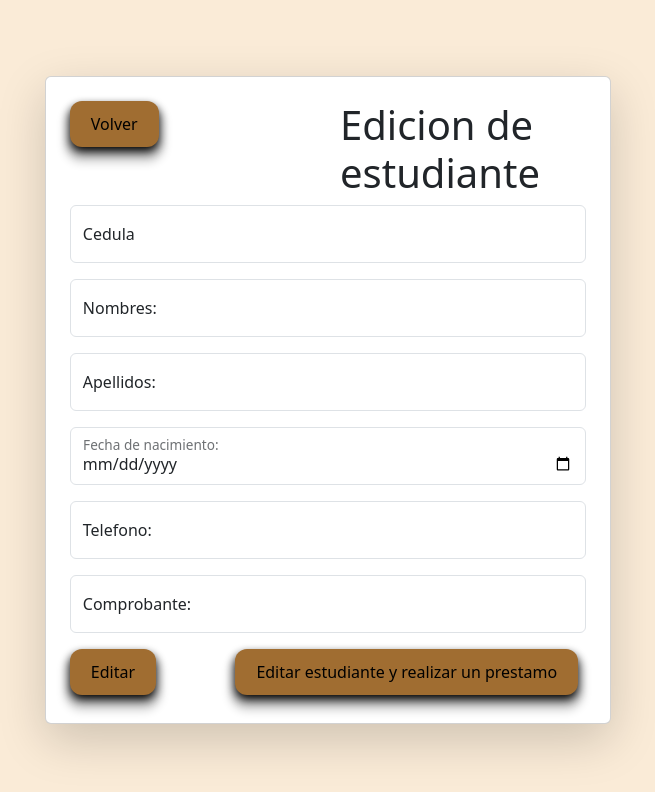
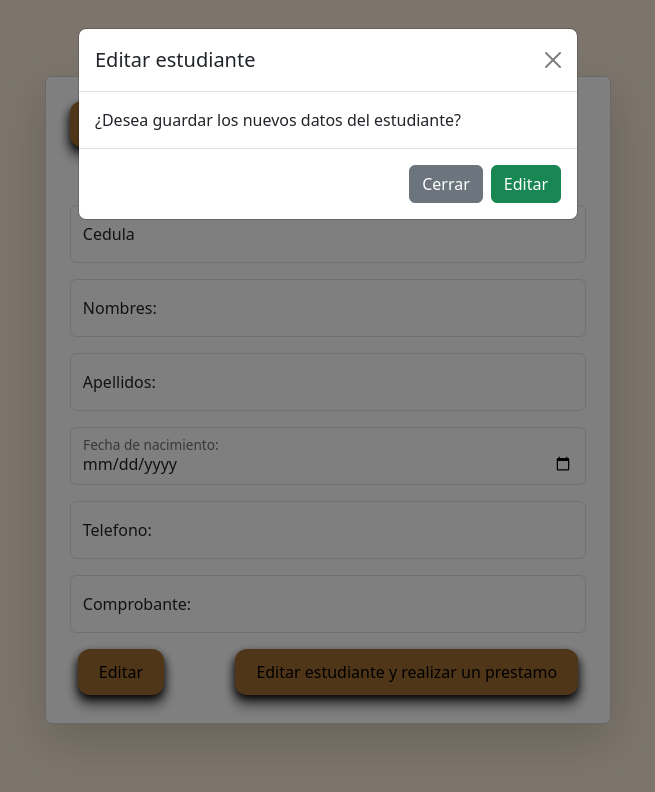
Before and after one commit to JimmyPaez25/Biblioteca-el-sabiondo, a plain HTML site: page html/vtnEditarEstudiante.html in a window 1280 px wide. Both pictures are taken after a click on the button "Editar". Shown: the part 200-992 px from the top of the page, without its empty margins (312-967 px from the left). Drawn offline with nearby package versions, Linux system fonts and the light colour scheme.

Commit message:
Commit Final DIOSMIO PAPADIO

```diff
--- a/html/vtnEditarEstudiante.html
+++ b/html/vtnEditarEstudiante.html
@@ -85,8 +85,26 @@
                 <label class="form-label"for="Campo_Comprobante">Comprobante:</label>
             </div>
             <div class="d-flex justify-content-between mb-1">
-                <button class="btn btn-custom">Editar</button>
+                <button class="btn btn-custom mx-2" data-bs-toggle="modal" data-bs-target="#editarEstudianteModal">Editar</button>
                 <button class="btn btn-custom mx-2" onclick="window.location.href='/html/vtnRegistrarPrestamo.html'">Editar estudiante y realizar un prestamo</button>
+            </div>
+            <!-- Modal editar -->
+            <div class="modal fade" id="editarEstudianteModal" data-bs-backdrop="static" data-bs-keyboard="false" tabindex="-1" aria-labelledby="staticBackdropLabel" aria-hidden="true">
+                <div class="modal-dialog">
+                <div class="modal-content">
+                    <div class="modal-header">
+                    <h1 class="modal-title fs-5" id="editarEstudianteModal">Editar estudiante</h1>
+                    <button type="button" class="btn-close" data-bs-dismiss="modal" aria-label="Close"></button>
+                    </div>
+                    <div class="modal-body">
+                    ¿Desea guardar los nuevos datos del estudiante?
+                    </div>
+                    <div class="modal-footer">
+                    <button type="button" class="btn btn-secondary" data-bs-dismiss="modal">Cerrar</button>
+                    <button type="button" class="btn btn-success">Editar</button>
+                    </div>
+                </div>
+                </div>
             </div>
         </div>
     </div>
```
Also changed, not shown: html/vtnRegistrarEstudiante.html (+19 -1 lines).
